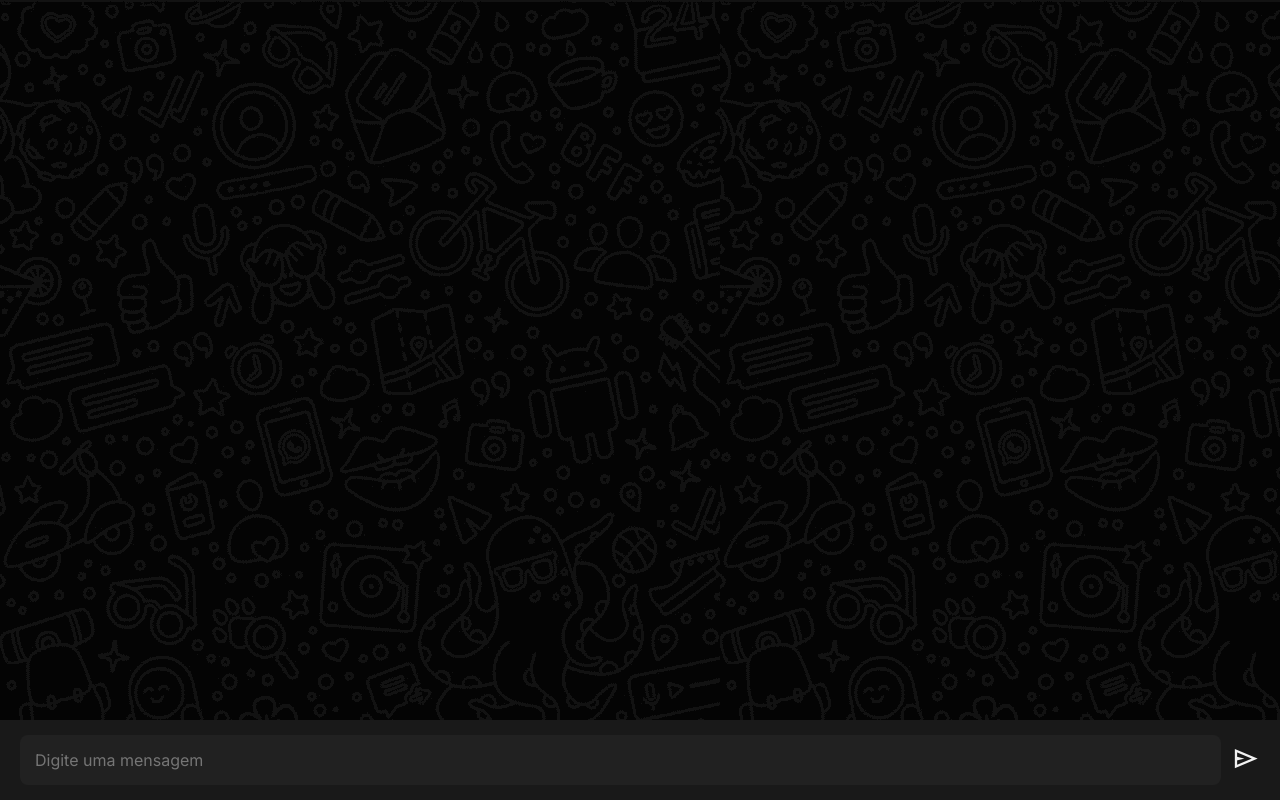
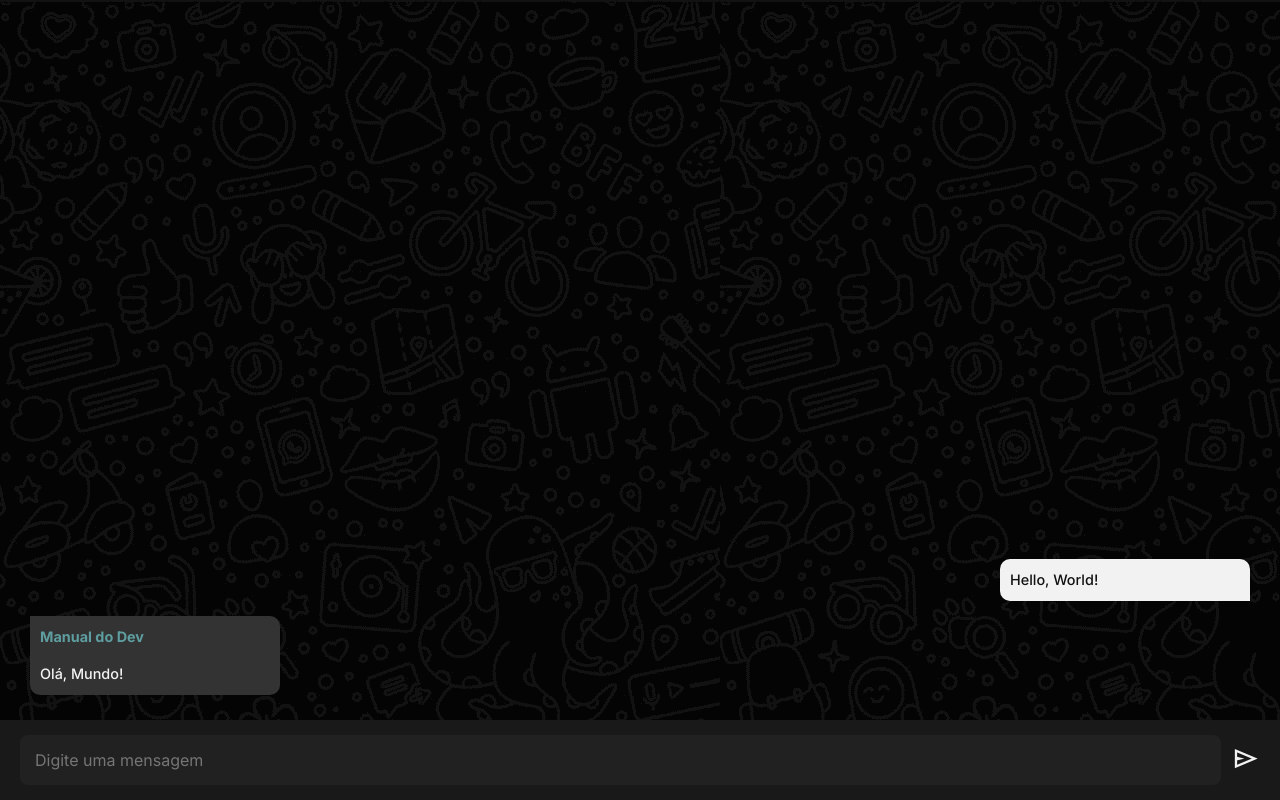
Before and after one commit to jose-carlosjr/Projeto-Chat, a plain HTML site: page frontend/index.html in a window 1280 px wide. Drawn offline with nearby package versions, Linux system fonts and the light colour scheme.

Commit message:
Criando a área das mensagens

```diff
--- a/frontend/css/style.css
+++ b/frontend/css/style.css
@@ -86,6 +86,10 @@ body {
 
 .chat__messages {
     flex-grow: 1;
+    padding: 30px 30px 90px;
+    display: flex;
+    flex-direction: column;
+    justify-content: flex-end;
 }
 
 .chat__form {
@@ -121,3 +125,34 @@ body {
 .chat__button > span {
     font-size: 1.8rem;
 }
+
+.chat__messages > div {
+    padding: 10px;
+    width: 100%;
+    max-width: 250px;
+    font-size: 0.9rem;
+    font-weight: 500;
+    margin-bottom: 15px;
+    line-height: 22px;
+}
+
+.message--self {
+    background-color: #f2f2f2;
+    color: #121212;
+    border-radius: 10px 10px 0 10px;
+    align-self: flex-end;
+}
+
+.message--other {
+    background-color: #333;
+    color: #f2f2f2;
+    border-radius: 0px 10px 10px 10px;
+    align-self: flex-start;
+}
+
+.message--sender {
+    display: block;
+    margin-bottom: 15px;
+    font-weight: 700;
+    color: cadetblue;
+}
--- a/frontend/index.html
+++ b/frontend/index.html
@@ -18,7 +18,14 @@
         </section>
         <section class="chat">
 
-            <section class="chat__messages"></section>
+            <section class="chat__messages">
+                <div class="message--self">Hello, World!</div>
+
+                <div class="message--other">
+                    <span class="message--sender">Manual do Dev</span>
+                    Olá, Mundo!
+                </div>
+            </section>
 
             <form class="chat__form">
                 <input type="text" class="chat__input" placeholder="Digite uma mensagem" required>
```
